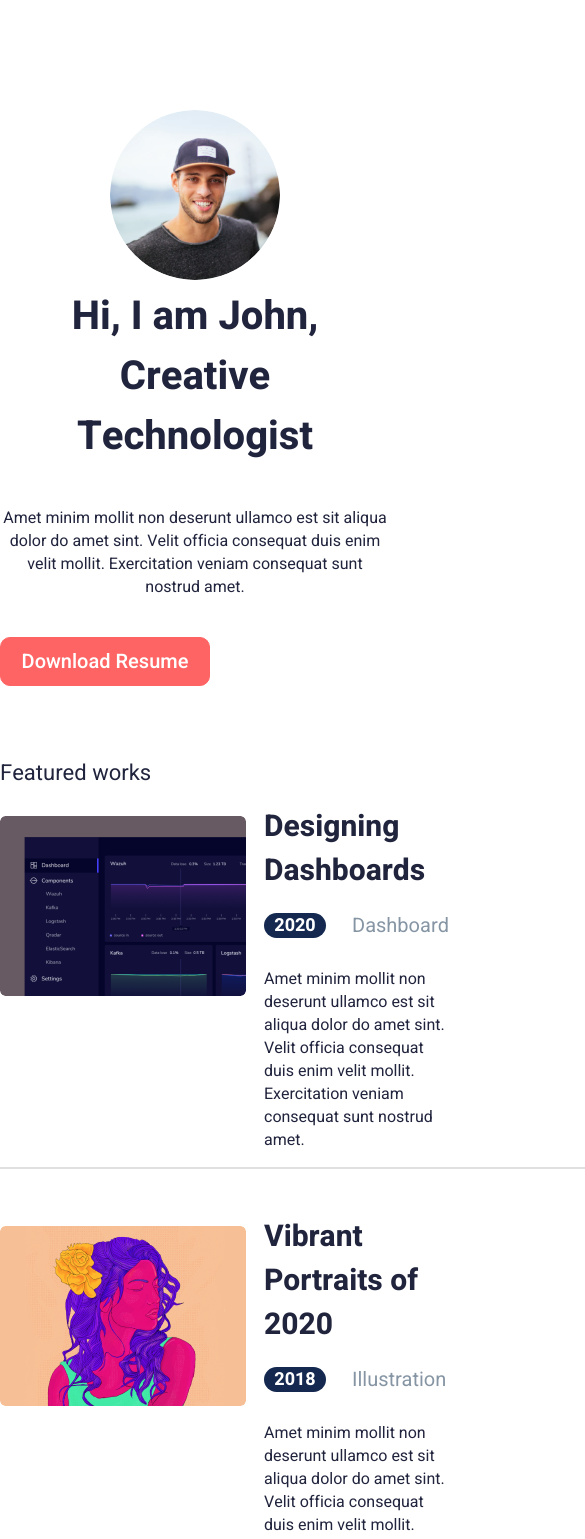
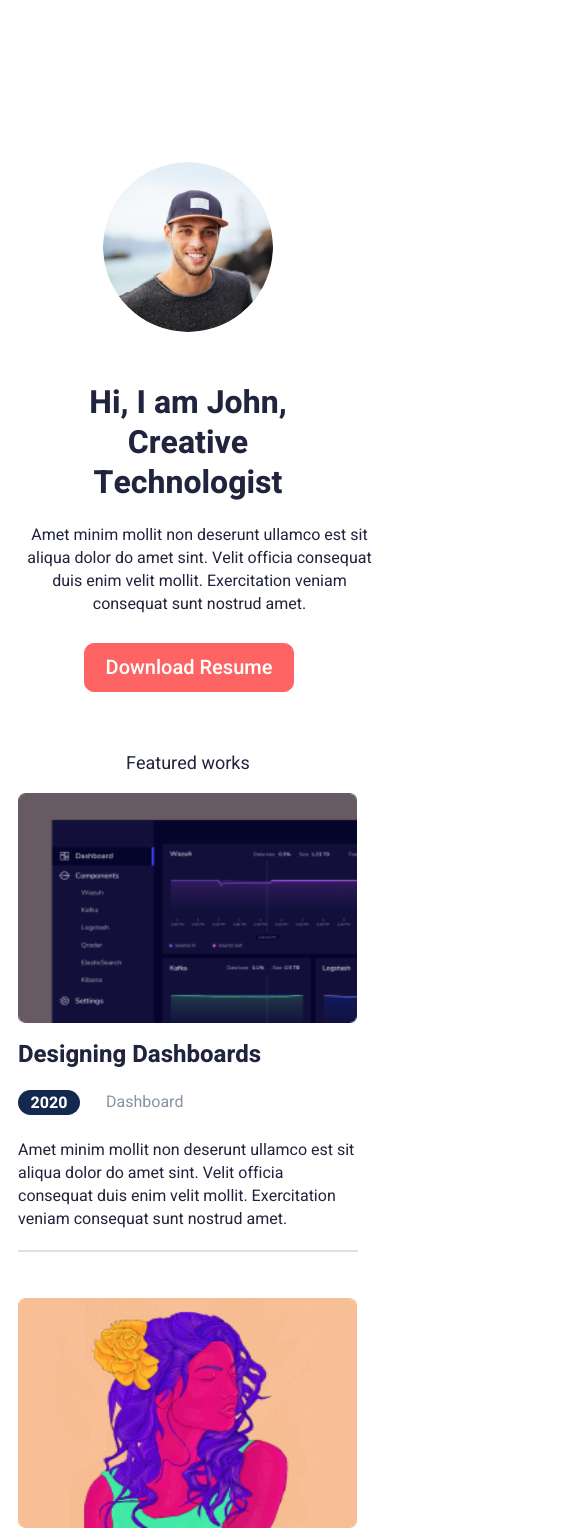
Before and after one commit to nuraga123/projecthotel, a React (Create React App) app: page / in a window 390 px wide. Shown: the top 1539 px of the page, 585 px wide, since content can reach past the window. Built offline with nearby package versions, Linux system fonts and the light colour scheme.

Commit message:
мобильная версия №1

```diff
--- a/src/App.js
+++ b/src/App.js
@@ -1,7 +1,6 @@
 import './App.css';
 import PortfolioList from './components/PortfolioList/PortfolioList';
 import Header from './components/Header/Header.js';
-import TransparentAnimation from './components/TransparentAnimation/TransparentAnimation';
 import Footer from './components/Footer/Footer';
 
 function App (props) {
@@ -9,7 +8,6 @@ function App (props) {
     <div className="App">
       <Header/>
       <PortfolioList/>
-      <TransparentAnimation/>
       <Footer/>
     </div>
   );
--- a/src/components/Footer/Footer.css
+++ b/src/components/Footer/Footer.css
@@ -2,13 +2,16 @@
     display: flex;
     flex-direction: column;
     align-items: center;
-    margin-top: 83px;
+    margin-top: 120px;
     box-sizing: border-box;
+    margin-left: 300px;
+    width: 410px;
 }
 
 .footer__socials {
     display: flex;
     box-sizing: border-box;
+    width: 400px;
 }
 
 .fb {
@@ -32,43 +35,65 @@
     border-radius: 5%;
 }
 
-.inst {
-    display: flex;
-    justify-content: center;
-    align-items: center;
-    width: 30px;
-    height: 30px;
-    border-radius: 25%;
-    border: 3px solid #21243D;
+.footer__text {
+    line-height: 21px;
+    color: #21243D;
+    margin-top: 26px;
+    margin-bottom: 54px;
+    font-family: cursive;
+    font-size: 15px;
 }
 
-.inst__circle {
-    width: 17px;
-    height: 12px;
-    border-radius: 50% ;
-    border: 3px solid #21243D;
-    margin: 7.27px;
+.footer__text:hover {
+    color: crimson;
+    background: cyan;
+    border: 1px solid black;
+    border-radius: 5%;
+    font-family: cursive;
+    transition: 0.8s ease;
 }
 
-.inst__point {
-    position: absolute;
-    margin-top: 0px;
-    margin-bottom: 21px;
-    margin-right: 5px;
-    width: 4px;
-    height: 4px;
-    border-radius: 50% ;
-    border: 1px solid #21243D;
-    background-color: #21243D;
+.footer__socialItem:not(:first-child) {
+    margin-left: 85px;
 }
 
+.inst {
+    width: 65px;
+    margin-left: 70px;
+}
+
+@media screen and (max-width: 900px) {
     .footer__text {
-    line-height: 21px;
+        width: 180px;
         text-align: center;
-    color: #21243D;
-    margin-top: 26px;
+        padding: 5px;
+        font-size: 13px;
+        margin-bottom: 54px;
+    }
+
+    .footer {
+        width: 375px;
+        height: 182px;
+        display: flex;
+        flex-direction: column;
+        align-items: center;
+        margin-top: 120px;
+        box-sizing: border-box;
+        margin-left: 18px;
     }
 
     .footer__socialItem:not(:first-child) {
         margin-left: 24px;
     }
+
+    .inst {
+        width: 65px;
+        margin-left: 24px;
+    }
+
+    .footer__socials {
+        display: flex;
+        box-sizing: border-box;
+        width: 200px;
+    }
+}
--- a/src/components/Footer/Footer.js
+++ b/src/components/Footer/Footer.js
@@ -6,25 +6,56 @@ const Footer = () => {
         <footer className="footer">
             <ul className="footer__socials">
                 <li className="footer__socialItem">
-                    <img className="fb" src="ImgFooter/fb.png" alt=""/>
+                    <a
+                        rel="noreferrer"
+                        href="https://www.facebook.com/"
+                        target="_blank"
+                    >
+                        <img className="fb" src="ImgFooter/fb.png" alt="fb"/>
+                    </a>
                 </li>
                 <li className="footer__socialItem">
-                    <div className="inst">
-                        <div className="inst__point"></div>
-                        <div className="inst__circle"></div>
-                    </div>
+                    <a
+                        rel="noreferrer"
+                        href="https://twitter.com/"
+                        target="_blank"
+                    >
+                        <img
+                            className="tv"
+                            src="ImgFooter/tvit.png"
+                            alt="tv"
+                        />
+                    </a>
                 </li>
                 <li className="footer__socialItem">
-                    <img className="tv" src="ImgFooter/tvit.png" alt=""/>
+                    <a
+                        rel="noreferrer"
+                        href="https://learn.javascript.ru/"
+                        target="_blank"
+                    >
+                        <img
+                            className="in"
+                            src="ImgFooter/Link.png"
+                            alt="in"
+                        />
+                    </a>
                 </li>
-                <li className="footer__socialItem">
-                    <img className="in" src="ImgFooter/Link.png" alt=""/>
+                <li>
+                    <a
+                        rel="noreferrer"
+                        href="https://www.instagram.com/?hl=ru"
+                        target="_blank"
+                    >
+                        <img
+                            className="inst"
+                            src="ImgFooter/ins.jpg"
+                            alt="inst"/>
+                    </a>
                 </li>
             </ul>
             <p className="footer__text">
                 Copyright ©2020 All rights reserved by Nuraga Yusifli
             </p>
-
         </footer>
     );
 };
--- a/src/components/Header/Header.css
+++ b/src/components/Header/Header.css
@@ -91,11 +91,34 @@ input[type="checkbox"]:checked::before {
         flex-direction: column-reverse;
         align-items: center;
         text-align: center;
+        width: 375px;
     }
 
     .ava {
         width: 170px;
         height: 170px;
         margin-left: 0;
+        margin-bottom: 44px;
+        margin-top: 52px;
+    }
+
+    .headerTitle {
+        font-size: 32px;
+        line-height: 40px;
+        color: #21243D;
+        width: 312px;
+        height: 120px;
+        margin-left: 32px;
+    }
+
+    .downloadResume {
+        margin-left: 84px;
+        margin-top: 27px;
+        margin-bottom: 58px;
+    }
+
+    .textHeader {
+        margin-left: 24px;
+        margin-top: 21px;
     }
 }
--- a/src/components/PortfolioItem/PortfolioItem.css
+++ b/src/components/PortfolioItem/PortfolioItem.css
@@ -61,3 +61,48 @@
     color: #21243D;
     margin-top: 30px;
 }
+
+@media screen and (max-width: 900px) {
+    .portfolioItem__img {
+        display: flex;
+        align-items: center;
+        justify-content: center;
+        width: 339px;
+        height: 230px;
+    }
+
+    .portfolioItem{
+        display: block;
+        margin-left: 18px;
+    }
+
+    .portfolioItem__title {
+        font-size: 24px;
+        line-height: 30px;
+        margin-top: 17px;
+    }
+
+    .portfolioItem__description {
+        width: 344px;
+        height: 96px;
+        margin-top: 24px;
+        font-size: 16px;
+    }
+
+    .portfolioItem__year{
+        font-size: 16px;
+    }
+
+    .portfolioItem__type{
+        font-size: 16px;
+    }
+
+    .portfItem__ {
+        width: 340px;
+        margin-top: 15px;
+        margin-bottom: 31px;
+        height: 0;
+        border-bottom: 2px solid #E0E0E0;
+        margin-left: 18px;
+    };
+};
--- a/src/components/PortfolioList/PortfolioList.css
+++ b/src/components/PortfolioList/PortfolioList.css
@@ -1,8 +1,20 @@
 .h1 {
     font-weight: 400;
-    height: 60px;
     margin-top: 71px;
     font-size: 22px;
     color: #21243D;
-    margin-bottom: -58px;
+    margin-bottom: 11px;
 }
+
+@media screen and (max-width: 900px) {
+    .h1 {
+        width: 124px;
+        font-size: 18px;
+        margin-bottom: 0;
+        margin-left: 126px;
+        font-weight: 400;
+        margin-top: 0;
+        color: #21243D;
+        margin-bottom: -30px;
+    }
+}
--- a/src/components/TransparentAnimation/TransparentAnimation.css
+++ /dev/null
@@ -1,75 +0,0 @@
-.Tr__position {
-    display: flex;
-    justify-content: center;
-}
-
-.Tr__text{
-    height: 150px;
-    margin-top: 150px;
-    margin-left: 40px;
-    width: 500px;
-    margin-right: 0px;
-    border-right-width: 5px;
-    padding: 10px;
-    border: 5px solid red;
-    font-family:cursive;
-    font-size: 17px;
-    border-radius: 3%;
-}
-
-.wr {
-    position: relative;
-    width: 250px;
-}
-
-img {
-    width: 250px;
-    border-radius: 50%;
-    height: 250px;
-}
-
-.some-text {
-    position: absolute;
-    width: 200px;
-    height: 120px;
-    top: 55%;
-    left: 4%;
-    opacity: 0;
-    transition: 0.7s ease;
-}
-
-.p {
-    cursor: pointer;
-    margin-top: 50px;
-    margin-left: 50px;
-    font-size: 15px;
-    text-transform: uppercase;
-    color: white;
-    margin-bottom: 10px;
-}
-
-.some-text-small {
-    cursor: pointer;
-    margin-top: 40px;
-    margin-left: 50px;
-    font-size: 18px;
-    text-transform: uppercase;
-    color: white;
-    margin-bottom: 0;
-    margin-top: 0;
-}
-
-.some-text:hover{
-    opacity: 1;
-}
-
-.h1Animation {
-    display: block;
-    justify-content: center;
-    font-weight: 400;
-    height: 60px;
-    margin-top: 30px;
-    margin-bottom: 33px;
-    font-size: 22px;
-    color: #21243D;
-}
--- a/src/components/TransparentAnimation/TransparentAnimation.js
+++ /dev/null
@@ -1,29 +0,0 @@
-import React from "react";
-import './TransparentAnimation.css'
-
-function TransparentAnimation() {
-  return (
-    <div className="Tr__position">
-    <div className="wr">
-      <h1 className="h1Animation">График работы</h1>
-      <div className="img2">
-        <img src="https://i.pinimg.com/originals/18/58/da/1858da628374f4a4a38a88dd47aac2de.jpg" alt=""></img>
-      </div>
-      <div className="some-text">
-        <p className="p">Рабочий день</p>
-        <p className="some-text-small">С 10:00 до 20:00</p>
-      </div>
-    </div>
-    <p className="Tr__text">
-      Дресс-код – это не униформа,
-      а свод определенных деловых правил,
-      которым необходимо следовать на работе.
-      Унифицированного списка требований не существует,
-      каждая компания разрабатывает свои правила
-    </p>
-    </div>
-
-  );
-}
-
-export default TransparentAnimation
```
Also changed, not shown: public/ImgFooter/ins.jpg (added), src/App.css (line endings or trailing spaces). Lines whose indentation alone changed are shown as unchanged.
